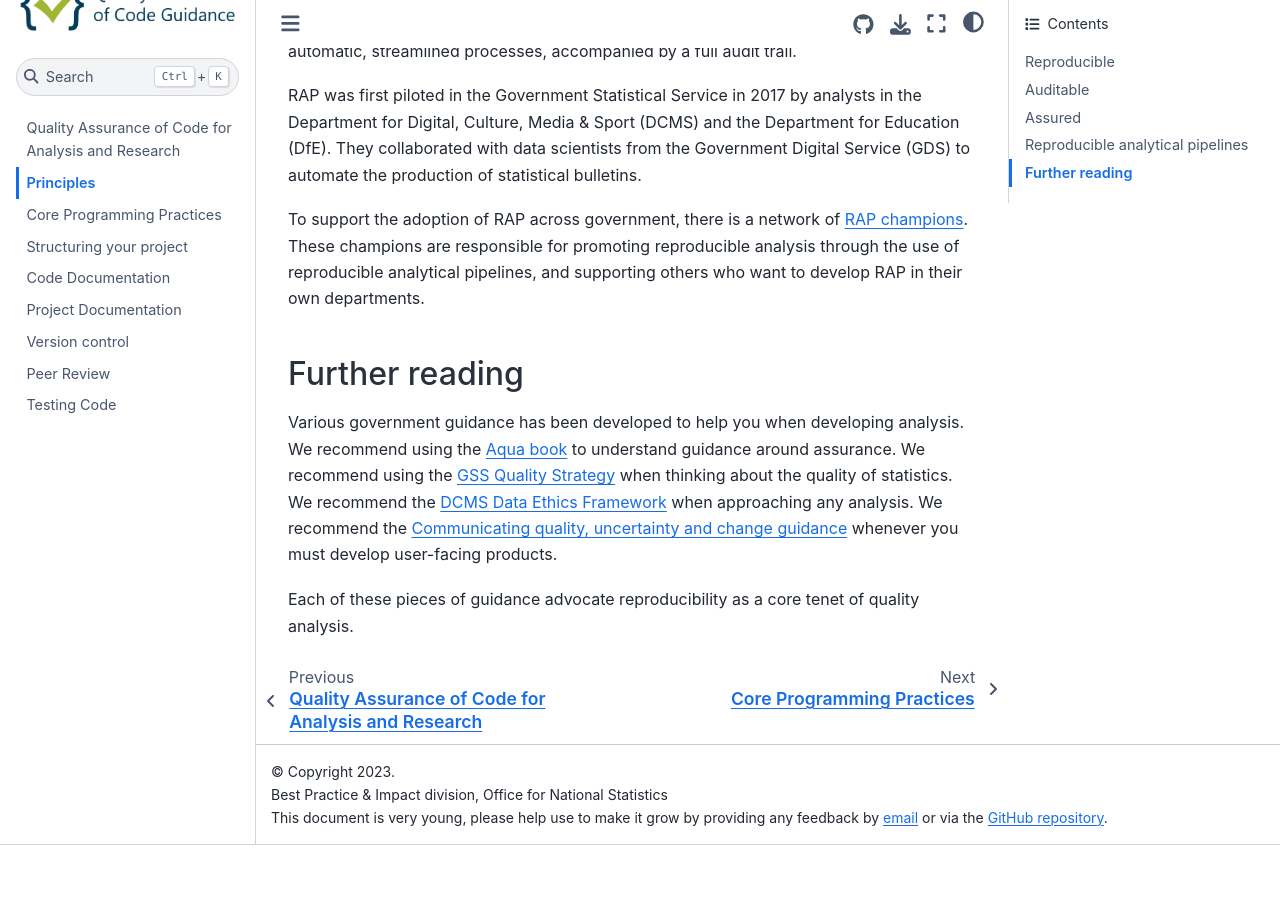
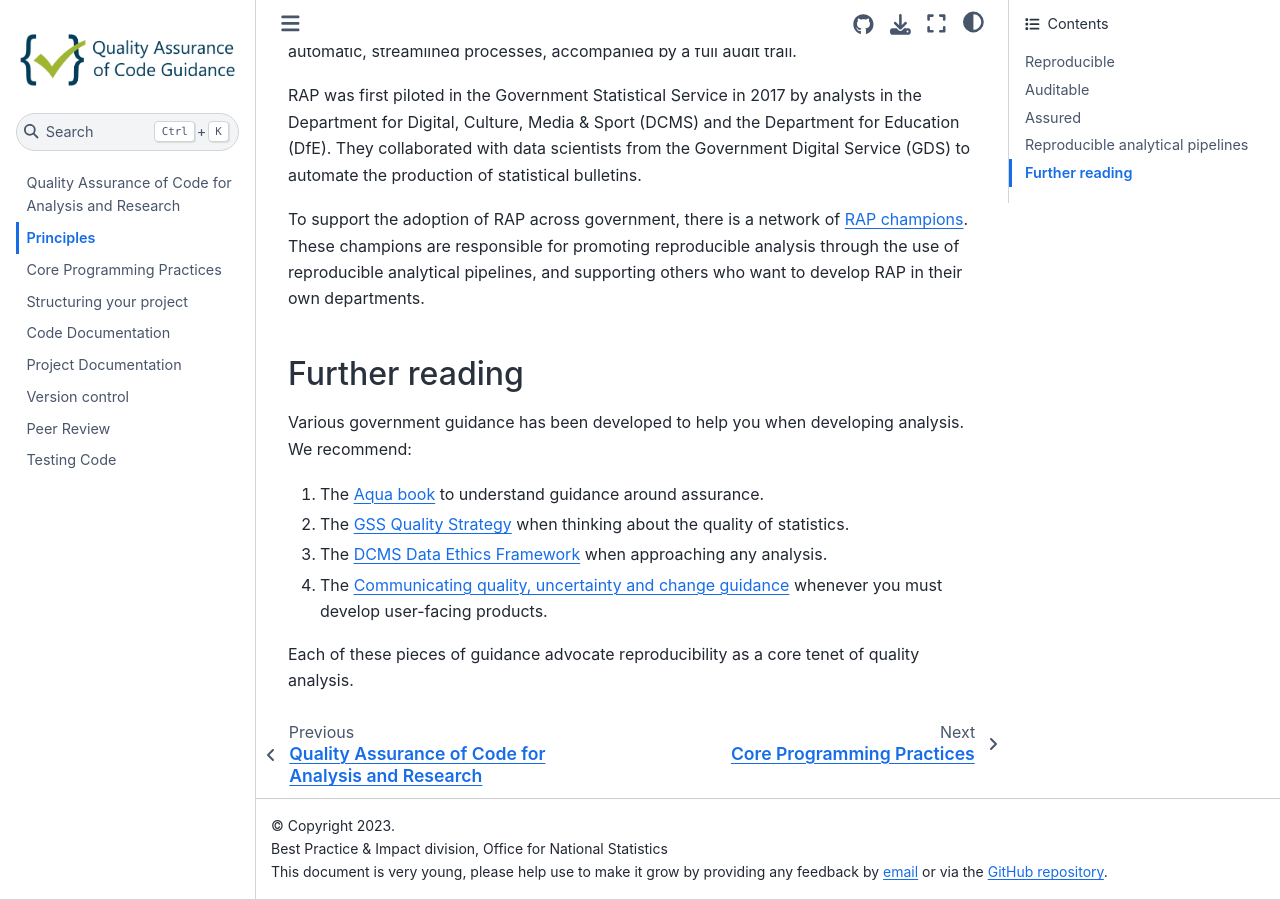
Before and after one commit to best-practice-and-impact/qa-of-code-guidance, a Jupyter Book: the page built from book/principles.md, in a window 1280 px wide and 900 px high, scrolled down 3330 px. Built offline with Jupyter Book 1.0.4 settings and Sphinx 7.4.7 and the Sphinx Book theme 1.1.4, drawn with Linux system fonts in a browser that asks for light colours; before the commit the page ends 4175 px from its top, so only the background shows below that.

```diff
--- a/book/principles.md
+++ b/book/principles.md
@@ -120,9 +120,10 @@ These champions are responsible for promoting reproducible analysis through the
 ## Further reading
 
 Various government guidance has been developed to help you when developing analysis.
-We recommend using the [Aqua book](https://www.gov.uk/government/publications/the-aqua-book-guidance-on-producing-quality-analysis-for-government) to understand guidance around assurance.
-We recommend using the [GSS Quality Strategy](https://gss.civilservice.gov.uk/policy-store/government-statistical-service-gss-quality-strategy/) when thinking about the quality of statistics.
-We recommend the [DCMS Data Ethics Framework](https://www.gov.uk/government/publications/data-ethics-framework/data-ethics-framework) when approaching any analysis.
-We recommend the [Communicating quality, uncertainty and change guidance](https://gss.civilservice.gov.uk/policy-store/communicating-quality-uncertainty-and-change/) whenever you must develop user-facing products.
+We recommend:
+1. The [Aqua book](https://www.gov.uk/government/publications/the-aqua-book-guidance-on-producing-quality-analysis-for-government) to understand guidance around assurance.
+2. The [GSS Quality Strategy](https://gss.civilservice.gov.uk/policy-store/government-statistical-service-gss-quality-strategy/) when thinking about the quality of statistics.
+3. The [DCMS Data Ethics Framework](https://www.gov.uk/government/publications/data-ethics-framework/data-ethics-framework) when approaching any analysis.
+4. The [Communicating quality, uncertainty and change guidance](https://gss.civilservice.gov.uk/policy-store/communicating-quality-uncertainty-and-change/) whenever you must develop user-facing products.
 
 Each of these pieces of guidance advocate reproducibility as a core tenet of quality analysis.
```
Also changed, not shown: book/core_programming.md (+21 -1 lines).
